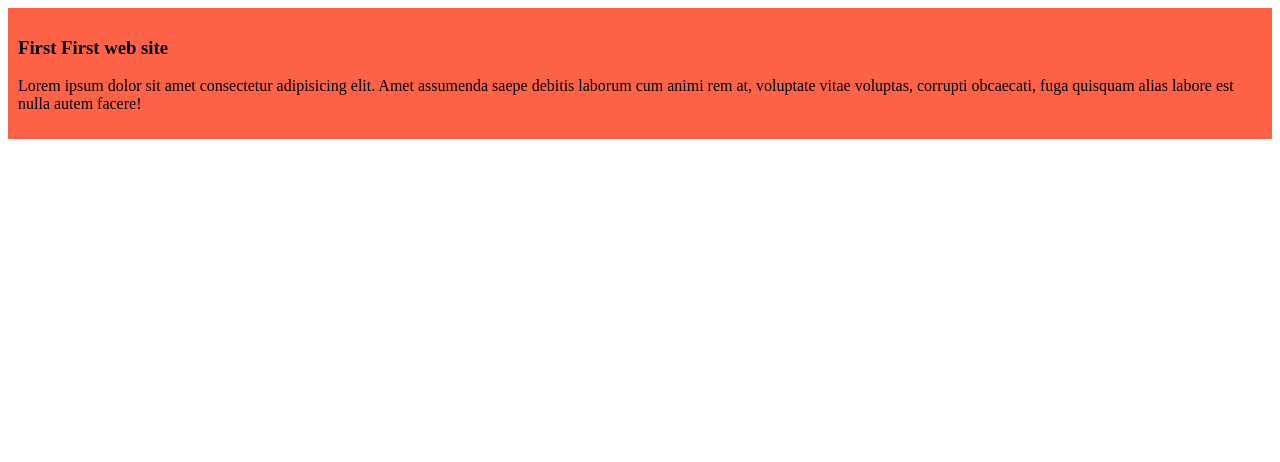
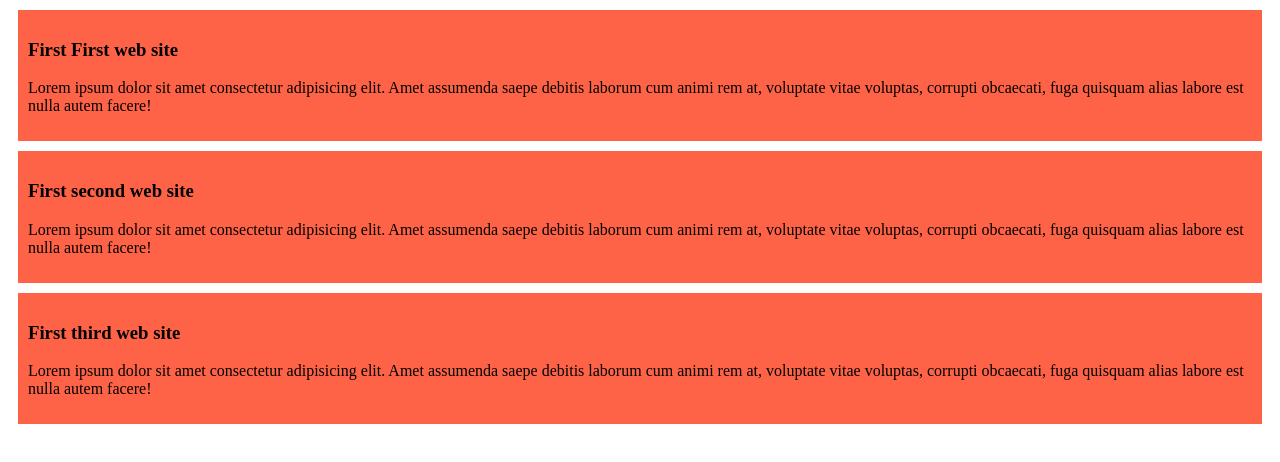
Before and after one commit to Waliullah018/my-first-githab-repo, a plain HTML site: page index.html in a window 1280 px wide. Drawn offline with Linux system fonts and the light colour scheme.

Commit message:
add Second and third blog

```diff
--- a/index.html
+++ b/index.html
@@ -13,5 +13,15 @@
         <p>Lorem ipsum dolor sit amet consectetur adipisicing elit. Amet assumenda saepe debitis laborum cum animi rem at, voluptate vitae voluptas, corrupti obcaecati, fuga quisquam alias labore est nulla autem facere!</p>
 
     </div>
+    <div>
+        <h3>First second web site</h3>
+        <p>Lorem ipsum dolor sit amet consectetur adipisicing elit. Amet assumenda saepe debitis laborum cum animi rem at, voluptate vitae voluptas, corrupti obcaecati, fuga quisquam alias labore est nulla autem facere!</p>
+
+    </div>
+    <div>
+        <h3>First third web site</h3>
+        <p>Lorem ipsum dolor sit amet consectetur adipisicing elit. Amet assumenda saepe debitis laborum cum animi rem at, voluptate vitae voluptas, corrupti obcaecati, fuga quisquam alias labore est nulla autem facere!</p>
+
+    </div>
 </body>
 </html>
--- a/style/blog.css
+++ b/style/blog.css
@@ -1,4 +1,5 @@
 div{
     background-color: tomato;
     padding: 10px;
+    margin: 10px
 }
```
